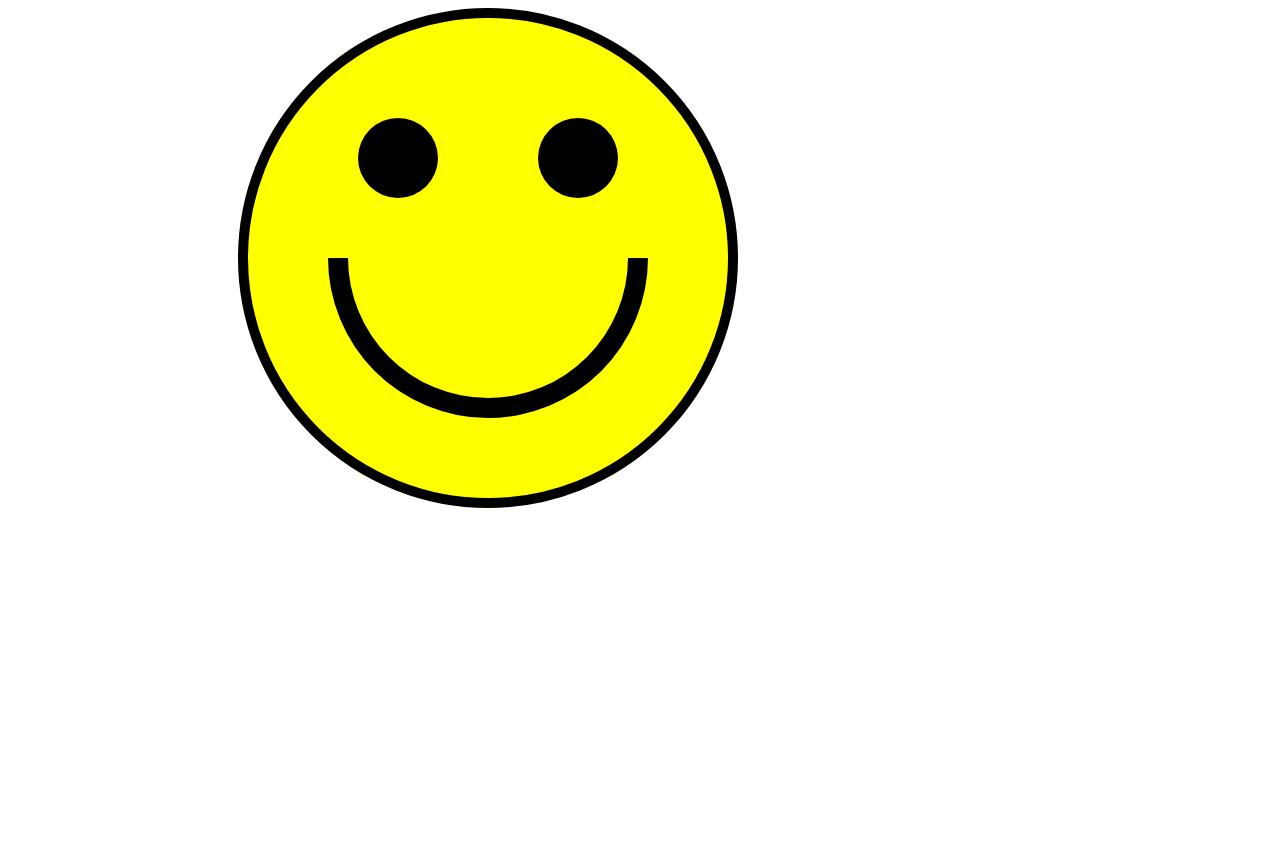
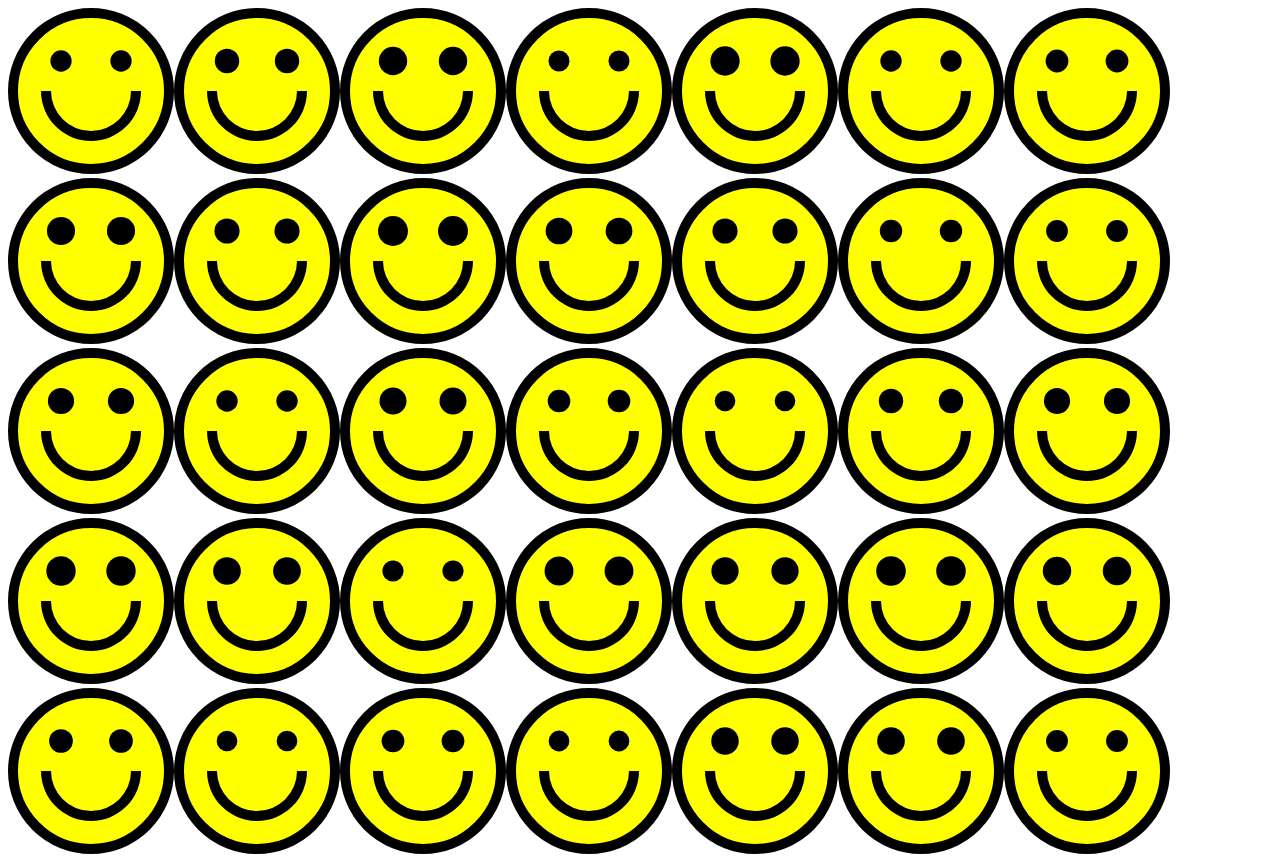
Before and after one commit to kendalenz/mouse-follower, a React app: page /#/ in a window 1280 px wide. Shown: the top 856 px of the page. Before the commit the page ends 800 px from the top, so only its background shows below. Built offline with nearby package versions, Linux system fonts and the light colour scheme; the HTML template or start-up script is replaced by a standard one.

Commit message:
many smiley faces

```diff
--- a/src/Components/Home.js
+++ b/src/Components/Home.js
@@ -1,27 +1,26 @@
 import React from 'react';
 import { Face } from './Face';
+import { range } from 'd3';
 
-const Home = () => {
+const width = 166;
+const height = 166;
 
-  const width = 960;
-  const height = 500;
+const array = range(100);
 
-  return (
-    <div>
+const Home = () => array.map(() => (
     <Face
       width={width}
       height={height}
       centerX={width / 2}
       centerY={height / 2}
       strokeWidth={10}
-        eyeOffsetX={90}
-        eyeOffsetY={100}
-        eyeRadius={40}
-        mouthWidth={20}
-        mouthRadius={140}
+      eyeOffsetX={30}
+      eyeOffsetY={30}
+      eyeRadius={10 + Math.random() *5}
+      mouthWidth={10}
+      mouthRadius={40}
     />
-    </div>
+  )
 );
-};
 
 export default Home;
```
Also changed, not shown: 2 other files (tests, documents, lock files or other folders). Lines whose indentation alone changed are shown as unchanged.
